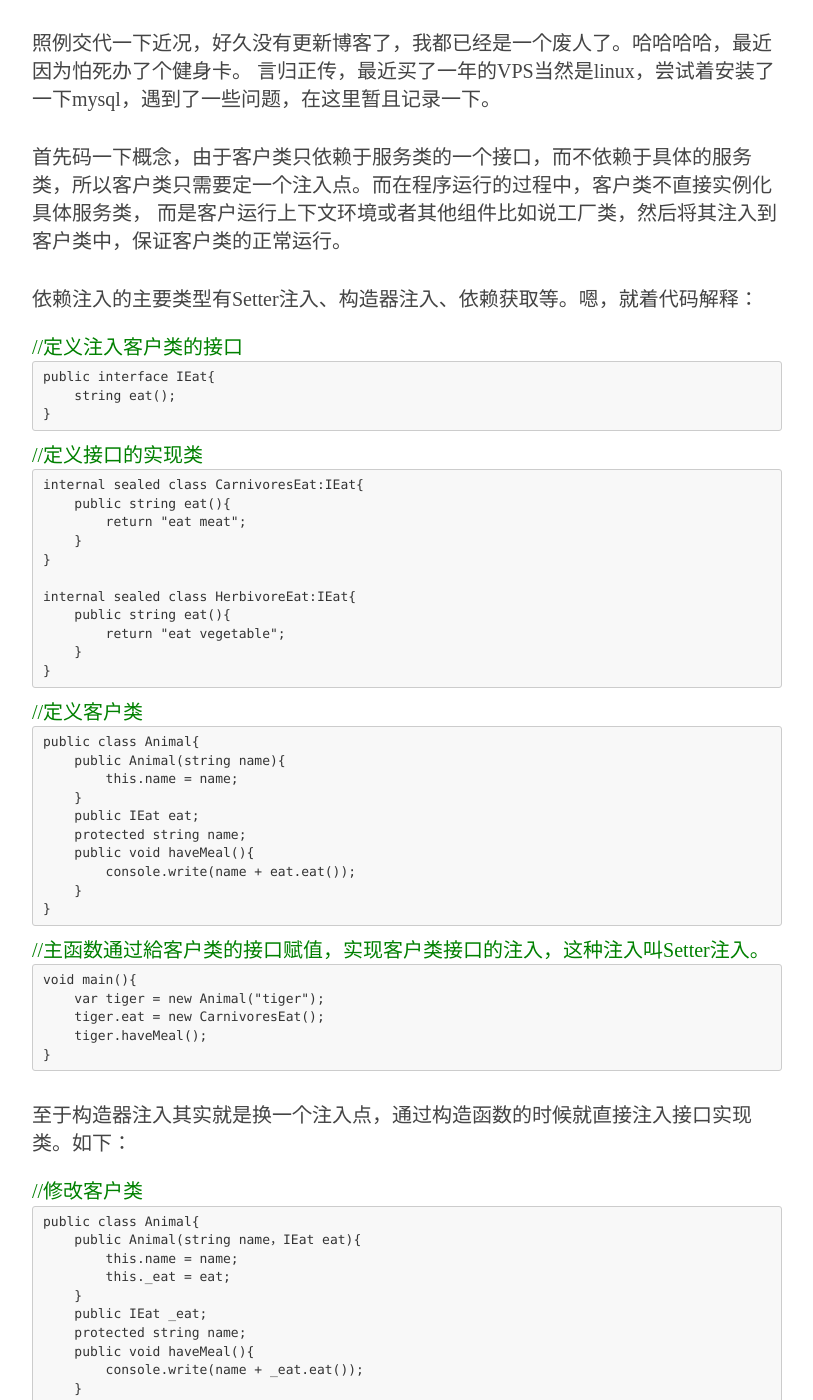
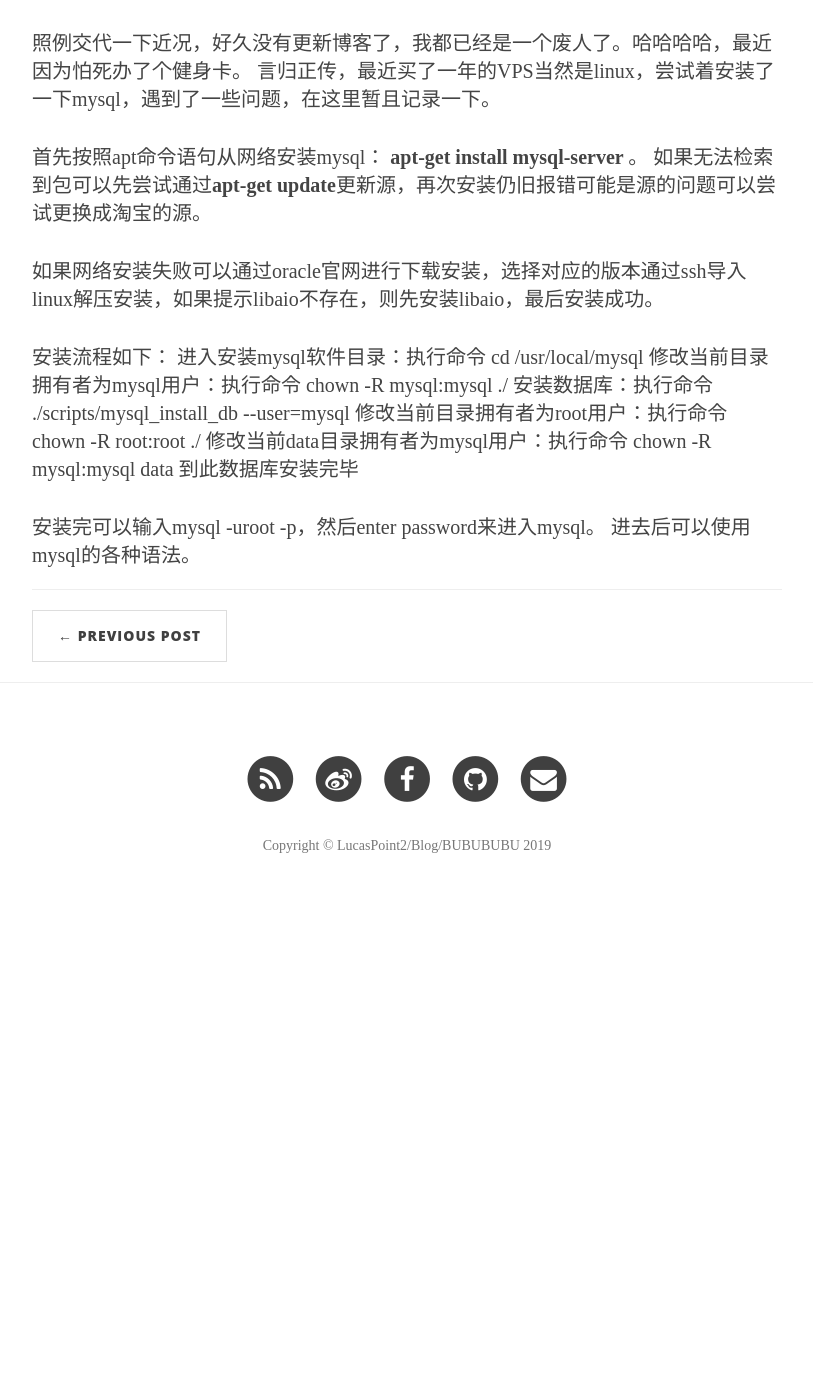
Before and after one commit to Lucas-Lu/ItsNow, a Jekyll site: the page built from _posts/2017-10-24-I-am-Coming-back.markdown, in a window 1280 px wide and 1400 px high, scrolled down 527 px. Shown: the whole window, without its empty margins (233-1046 px from the left). Built offline with Jekyll 4.4.1, drawn with Linux system fonts in a browser that asks for light colours; nearby versions of some CDN libraries; after the commit the page ends 1447 px from its top, so only the background shows below that; some of the changed text lies outside the part shown.

Commit message:
Update 2017-10-24-I-am-Coming-back.markdown
更新一下博文

```diff
--- a/_posts/2017-10-24-I-am-Coming-back.markdown
+++ b/_posts/2017-10-24-I-am-Coming-back.markdown
@@ -11,78 +11,31 @@ header-img: "img/post-bg-11.jpg"
 
 	言归正传，最近买了一年的VPS当然是linux，尝试着安装了一下mysql，遇到了一些问题，在这里暂且记录一下。</p>
 
-<p>首先码一下概念，由于客户类只依赖于服务类的一个接口，而不依赖于具体的服务类，所以客户类只需要定一个注入点。而在程序运行的过程中，客户类不直接实例化具体服务类，
-而是客户运行上下文环境或者其他组件比如说工厂类，然后将其注入到客户类中，保证客户类的正常运行。</p>
+<p>首先按照apt命令语句从网络安装mysql：
 
-<p>依赖注入的主要类型有Setter注入、构造器注入、依赖获取等。嗯，就着代码解释：</p>
+<b> apt-get install mysql-server </b>。
 
-<font style="color:green">//定义注入客户类的接口</font>
-<pre>
-public interface IEat{
-    string eat();
-}
-</pre>
+如果无法检索到包可以先尝试通过<b>apt-get update</b>更新源，再次安装仍旧报错可能是源的问题可以尝试更换成淘宝的源。</p>
 
-<font style="color:green">//定义接口的实现类</font>
-<pre>
-internal sealed class CarnivoresEat:IEat{
-    public string eat(){
-        return "eat meat";
-    }
-}
+<p>如果网络安装失败可以通过oracle官网进行下载安装，选择对应的版本通过ssh导入linux解压安装，如果提示libaio不存在，则先安装libaio，最后安装成功。</p>
 
-internal sealed class HerbivoreEat:IEat{
-    public string eat(){
-        return "eat vegetable";
-    }
-}
-</pre>
+<p>安装流程如下：
 
+进入安装mysql软件目录：执行命令 cd /usr/local/mysql
 
-<font style="color:green">//定义客户类</font>
-<pre>
-public class Animal{
-    public Animal(string name){
-        this.name = name;
-    }
-    public IEat eat;
-    protected string name;
-    public void haveMeal(){
-        console.write(name + eat.eat());
-    }
-}
-</pre>
+修改当前目录拥有者为mysql用户：执行命令 chown -R mysql:mysql ./
 
-<font style="color:green">//主函数通过給客户类的接口赋值，实现客户类接口的注入，这种注入叫Setter注入。</font>
-<pre>
-void main(){
-    var tiger = new Animal("tiger");
-    tiger.eat = new CarnivoresEat();
-    tiger.haveMeal();
-}
-</pre>
+安装数据库：执行命令 ./scripts/mysql_install_db --user=mysql
 
-<p>至于构造器注入其实就是换一个注入点，通过构造函数的时候就直接注入接口实现类。如下：</p>
+修改当前目录拥有者为root用户：执行命令 chown -R root:root ./
 
-<font style="color:green">//修改客户类</font>
-<pre>
-public class Animal{
-    public Animal(string name，IEat eat){
-        this.name = name;
-        this._eat = eat;
-    }
-    public IEat _eat;
-    protected string name;
-    public void haveMeal(){
-        console.write(name + _eat.eat());
-    }
-}
+修改当前data目录拥有者为mysql用户：执行命令 chown -R mysql:mysql data
 
-void main(){
-    var = new CarnivoresEat();
-    var tiger = new Animal("tiger",eat);
-    tiger.haveMeal();
-}
-</pre>
+到此数据库安装完毕
+</p>
 
-<p></p>
+<p>
+安装完可以输入mysql -uroot -p，然后enter password来进入mysql。
+
+进去后可以使用mysql的各种语法。
+</p>
```
Also changed, not shown: other parts of _posts/2017-10-24-I-am-Coming-back.markdown (+1 -1 lines).
